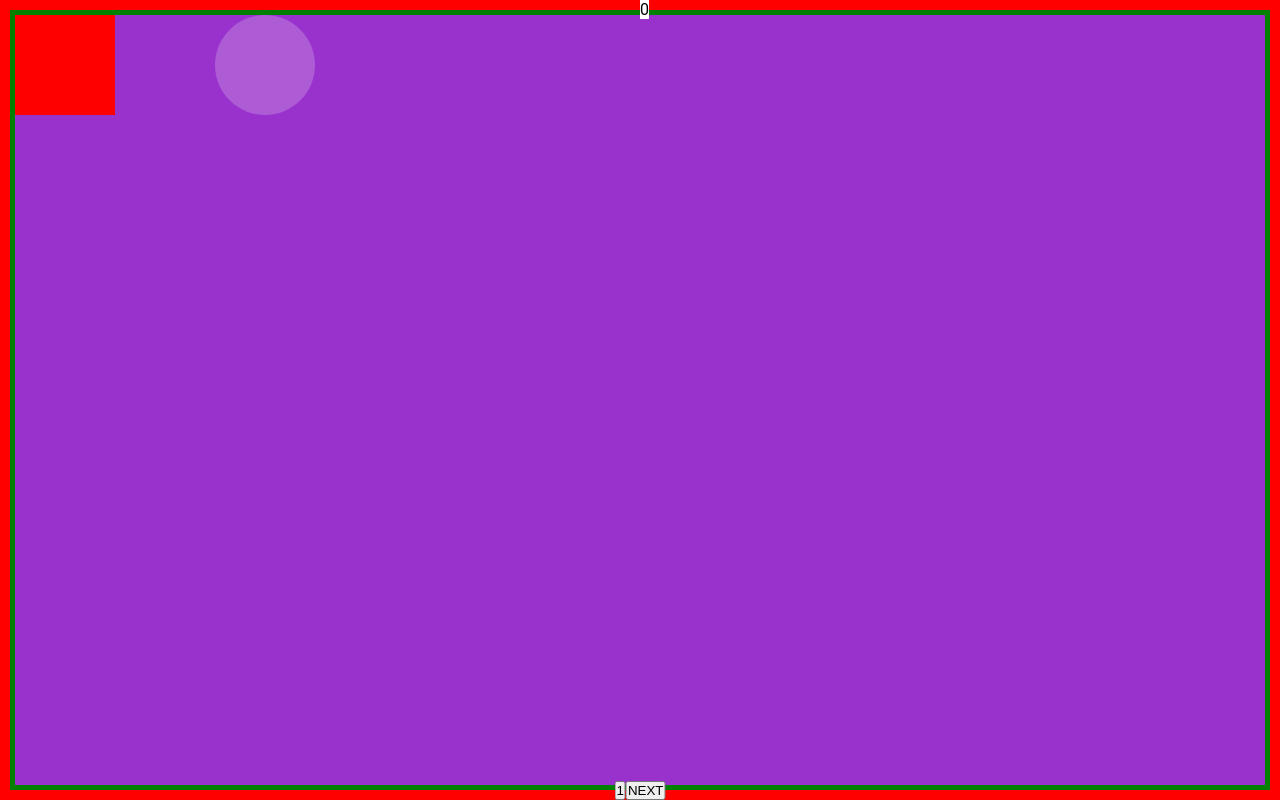
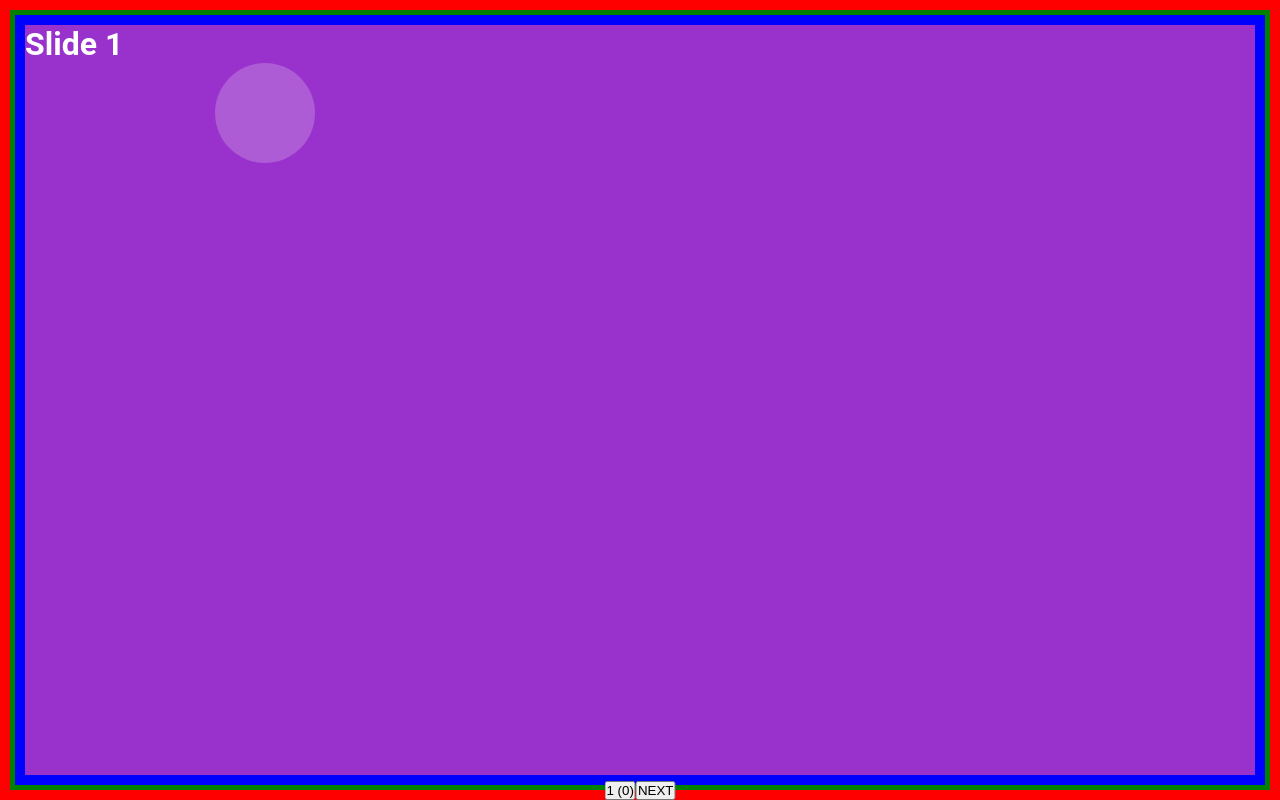
Before and after one commit to pachecolucas/www.eliti.com.br3, a Next.js app: page / in a window 1280 px wide. Built offline with nearby package versions, Linux system fonts and the light colour scheme.

Commit message:
adicionando slides

```diff
--- /dev/null
+++ b/pages-lib/home/Slide1.tsx
@@ -0,0 +1,32 @@
+import styled from "styled-components"
+
+type Props = {
+  x: number
+  p: number
+}
+export default function Slide1({x, p}:Props) {
+  return <Wrapper>
+    <h1>Slide 1</h1>
+    <Ball x={x} />
+  </Wrapper>
+}
+
+const Wrapper = styled.div`
+  border: 10px solid blue;
+  width: 100%;
+`
+
+interface BallProps {
+  x: number
+}
+const Ball = styled.div<BallProps>`
+  position: absolute;
+  width: 100px;
+  height: 100px;
+  background-color: rgba(255,255, 255, 0.2);
+  border-radius: 50%;
+  left: 200px;
+  transform: translateX(${({x})=> `${x*2}px`});
+  z-index: 10;
+  /* top: 300px; */
+`
--- /dev/null
+++ b/pages-lib/home/Slide2.tsx
@@ -0,0 +1,33 @@
+import styled from "styled-components"
+
+type Props = {
+  x: number
+  p: number
+}
+export default function Slide1({x, p}:Props) {
+  return <Wrapper>
+    <h1>Slide 2</h1>
+    <Ball x={x} />
+  </Wrapper>
+}
+
+const Wrapper = styled.div`
+  border: 10px solid blue;
+  width: 100%;
+  position: relative;
+`
+
+interface BallProps {
+  x: number
+}
+const Ball = styled.div<BallProps>`
+  position: absolute;
+  width: 50px;
+  height: 50px;
+  background-color: rgba(255,255, 0, 0.5);
+  border-radius: 50%;
+  left: 200px;
+  /* transform: translateX(${({x})=> `${x*2}px`}); */
+  z-index: 10;
+  /* top: 300px; */
+`
--- a/pages/index.tsx
+++ b/pages/index.tsx
@@ -1,6 +1,8 @@
 import React, { useEffect, useRef, useState } from 'react'
 
 import styled from 'styled-components'
+import Slide1 from 'pages-lib/home/Slide1'
+import Slide2 from 'pages-lib/home/Slide2'
 
 const Home: React.FC = () => {
 
@@ -39,17 +41,14 @@ const Home: React.FC = () => {
     <Container ref={container}>
       <Controls>
         {p > 1 && <button onClick={prev}>PREV</button>}
-        <button>{p}</button>
+        <button>{p} ({x})</button>
         {p < 5 && <button onClick={next}>NEXT</button>}
       </Controls>
       <Segment id="1">
-        <X>{x}</X>
-        <Ball x={x} />
-        <Square />
+        <Slide1 x={x} p={p}/>
       </Segment>
       <Segment id="2">
-        <h2>2</h2>
-        <section>TESTE</section>
+        <Slide2 x={x} p={p}/>
       </Segment>
       <Segment id="3">
         <h2>3</h2>
@@ -75,7 +74,7 @@ const Container = styled.div`
   background-color: oldlace;
   display: flex;
   border: 10px solid red;
-  scroll-behavior: smooth;
+  scroll-behavior: smooth; // Safari ainda não tem isso >\
 `
 
 const Controls = styled.div`
@@ -84,15 +83,6 @@ const Controls = styled.div`
   left: 50%;
   z-index:20;
   transform: translateX(-50%);
-`
-
-const X = styled.div`
-  position: fixed;
-  left: 50%;
-  top: 0;
-  background: white;
-  color: black;
-  z-index: 20;
 `
 
 const Segment = styled.div`
@@ -104,24 +94,3 @@ const Segment = styled.div`
 	flex: 0 0 100%;
   position: relative;
 `
-
-interface BallProps {
-  x: number
-}
-const Ball = styled.div<BallProps>`
-  position: absolute;
-  width: 100px;
-  height: 100px;
-  background-color: rgba(255,255, 255, 0.2);
-  border-radius: 50%;
-  left: 200px;
-  transform: translateX(${({x})=> `${x*2}px`});
-  z-index: 10;
-  /* top: 300px; */
-`
-
-const Square = styled.div`
-  width: 100px;
-  height: 100px;
-  background: red;
-`
--- a/tsconfig.json
+++ b/tsconfig.json
@@ -12,7 +12,8 @@
     "moduleResolution": "node",
     "resolveJsonModule": true,
     "isolatedModules": true,
-    "jsx": "preserve"
+    "jsx": "preserve",
+    "baseUrl": "./"
   },
   "include": ["next-env.d.ts", "**/*.ts", "**/*.tsx"],
   "exclude": ["node_modules"]
```
